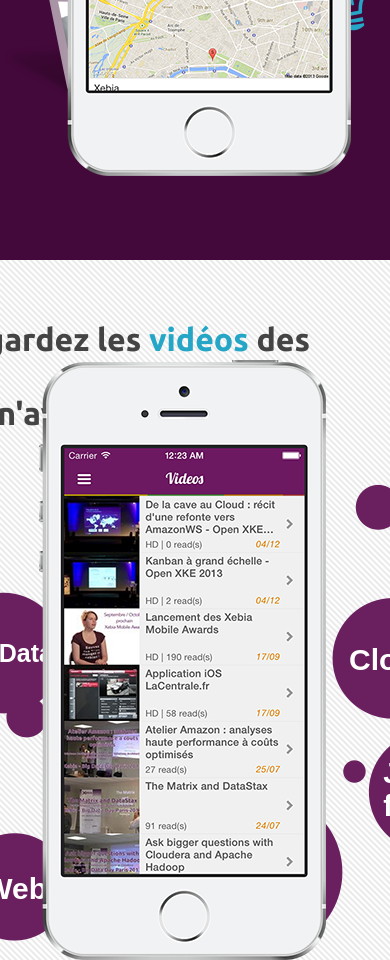
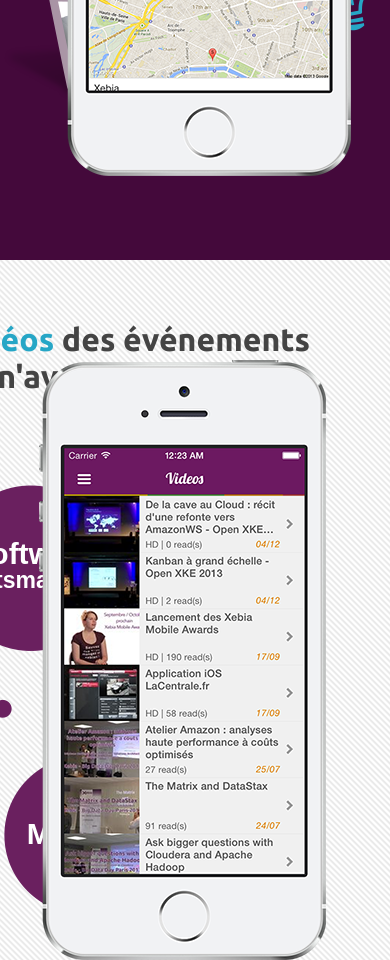
Before and after one commit to akinsella/xebia-app-landing-page, a website: page index.html in a window 390 px wide. Shown: the part 2876-3836 px from the top of the page. Drawn offline with Linux system fonts and the light colour scheme.

Commit message:
Fixed a visual issue on videos part

```diff
--- a/styles/main.css
+++ b/styles/main.css
@@ -406,18 +406,6 @@
     right: 80px;
 }
 
-@media screen and (max-width: 1280px) {
-    .videos div.page-description {
-        width: 620px;
-    }
-}
-
-@media screen and (max-width: 1024px) {
-    .videos div.page-description {
-        width: 540px;
-    }
-}
-
 .videos div.page-description h1 {
     color: #444444;
     font-family: 'Ubuntu', sans-serif;
```
